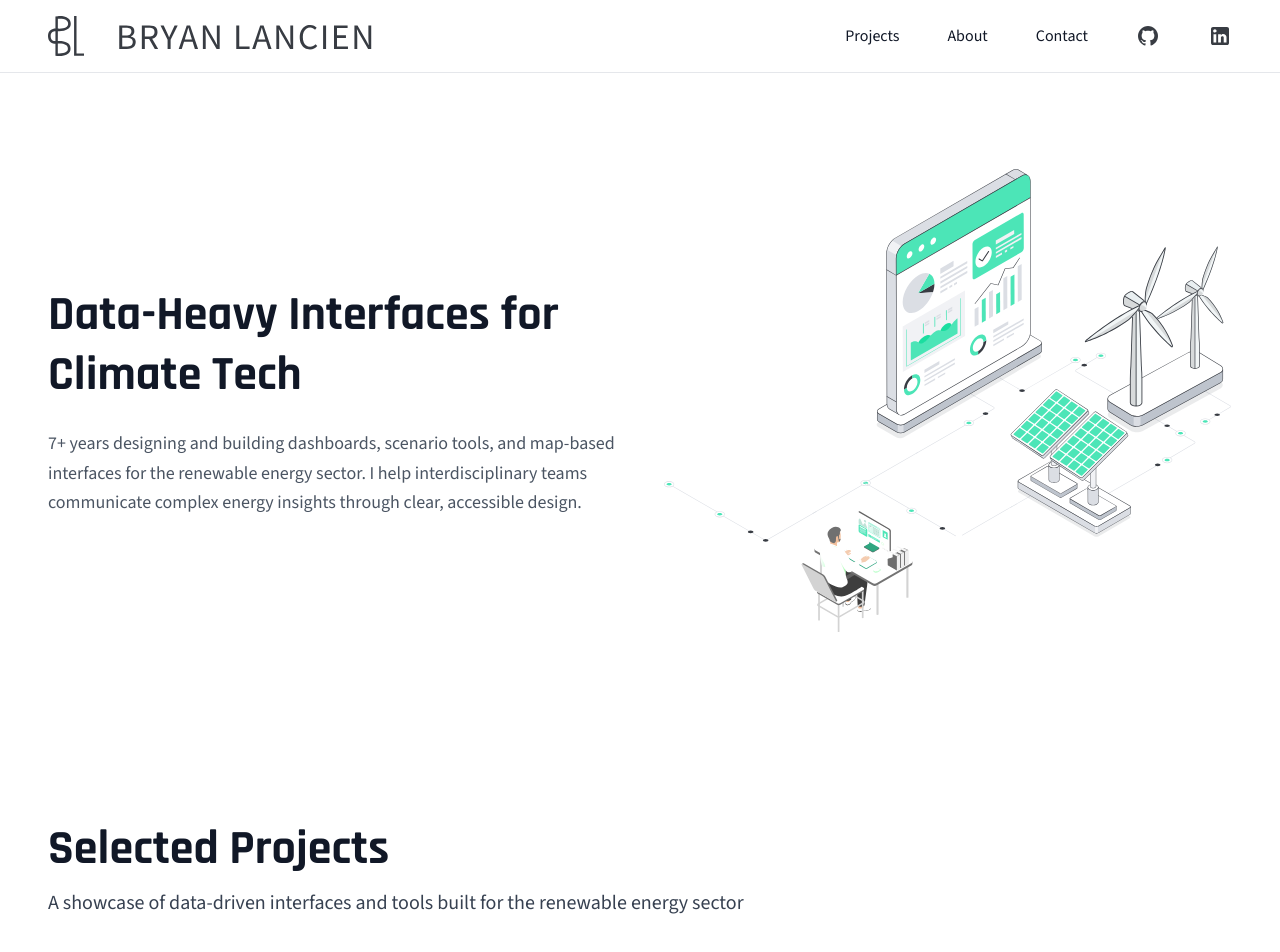
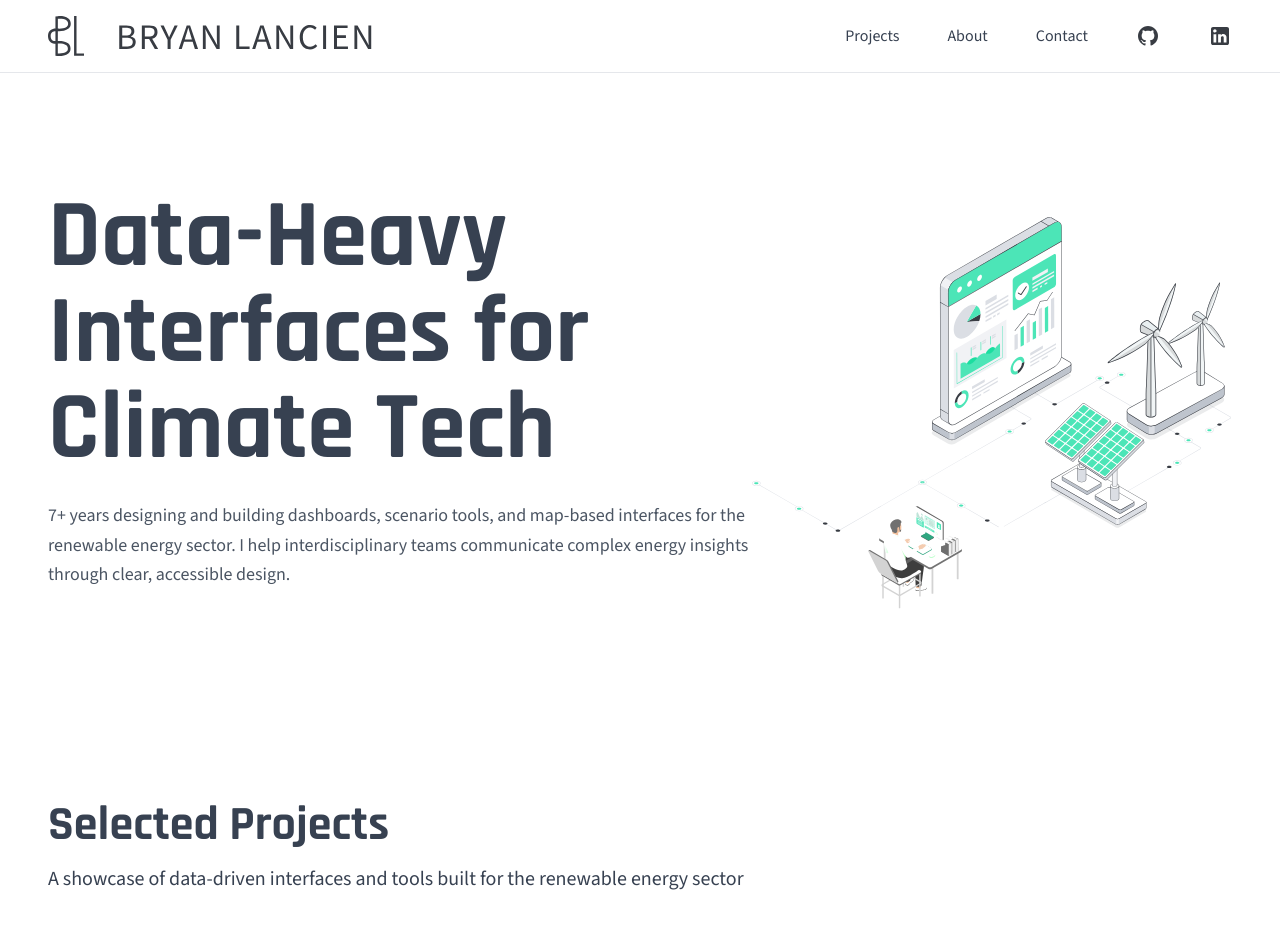
Before and after one commit to bmlancien/portfolio-2026, a React (Vite) app: page / in a window 1280 px wide. Shown: the top 952 px of the page. Built offline with nearby package versions, Linux system fonts and the light colour scheme.

Commit message:
Improve top navbar and hero

```diff
--- a/src/components/Contact.jsx
+++ b/src/components/Contact.jsx
@@ -5,14 +5,14 @@ const Contact = () => {
     <section id="contact" className="bg-white border-t border-gray-200">
       <div className="max-w-7xl mx-auto px-12 py-24">
         <div className="max-w-3xl mx-auto text-center">
-          <h2 className="text-4xl font-bold font-rajdhani text-gray-900 mb-6">Let's connect</h2>
+          <h2 className="text-4xl font-bold font-rajdhani text-gray-700 mb-6">Let's connect</h2>
           <p className="text-lg text-gray-700 mb-12">
             I'm always excited to explore new opportunities and collaborations, so if you have a project in mind
             or just want to brainstorm possibilities, don't hesitate to reach out!
           </p>
 
           {/* Contact Button */}
-          <button className="px-8 py-3 bg-gray-900 text-white font-medium font-rajdhani rounded-lg hover:bg-gray-800 transition">
+          <button className="px-8 py-3 bg-gray-700 text-white font-medium font-rajdhani rounded-lg hover:bg-gray-700 transition">
             Contact me
           </button>
         </div>
--- a/src/components/Hero.jsx
+++ b/src/components/Hero.jsx
@@ -3,11 +3,10 @@ import React from 'react';
 const Hero = () => {
   return (
     <section className="bg-white">
-      <div className="max-w-7xl mx-auto px-12 py-24">
-        <div className="grid grid-cols-2 gap-12 items-center">
-          {/* Left Content */}
+      <div className="max-w-8xl mx-auto px-6 lg:px-8 xl:px-12 py-12 md:py-24">
+        <div className="flex flex-col lg:flex-row items-center">
           <div>
-            <h1 className="text-5xl font-bold font-rajdhani text-gray-900 mb-6 leading-tight">
+            <h1 className="text-4xl md:text-6xl lg:text-7xl xl:text-8xl font-bold font-rajdhani text-gray-700 mb-6 leading-tight">
               Data-Heavy Interfaces for Climate Tech
             </h1>
             <p className="text-lg text-gray-600 leading-relaxed">
@@ -15,12 +14,8 @@ const Hero = () => {
               I help interdisciplinary teams communicate complex energy insights through clear, accessible design.
             </p>
           </div>
-
-          {/* Right Image Placeholder */}
-          <div className="flex items-center justify-center">
-            <div className="w-full">
-              <img src="/images/hero_img.svg" alt="Hero illustration" className="w-full h-auto" />
-            </div>
+          <div className="flex items-center justify-center w-full max-w-[20rem] md:max-w-[24rem] lg:max-w-[30rem] pt-12">
+            <img src="/images/hero_img.svg" alt="Hero illustration" className="w-full h-auto" />
           </div>
         </div>
       </div>
--- a/src/components/Navbar.jsx
+++ b/src/components/Navbar.jsx
@@ -3,7 +3,7 @@ import React from 'react';
 const Navbar = () => {
   return (
     <nav className="bg-white border-b border-gray-200">
-      <div className="max-w-7xl mx-auto px-12 py-4 flex items-center justify-between h-18">
+      <div className="max-w-8xl mx-auto px-6 lg:px-8 xl:px-12 py-4 flex items-center justify-between h-18">
         {/* Logo Section */}
         <div className="flex items-center gap-4">
           <img src="/images/logo.svg" alt="Logo" className="w-[327px] h-auto" />
@@ -11,21 +11,21 @@ const Navbar = () => {
 
         {/* Navigation Links and Social Icons */}
         <div className="flex items-center gap-12">
-          <a href="#projects" className="text-gray-900 font-medium hover:text-gray-600">
+          <a href="#projects" className="text-gray-700 font-medium hover:text-gray-600">
             Projects
           </a>
-          <a href="#about" className="text-gray-900 font-medium hover:text-gray-600">
+          <a href="#about" className="text-gray-700 font-medium hover:text-gray-600">
             About
           </a>
-          <a href="#contact" className="text-gray-900 font-medium hover:text-gray-600">
+          <a href="#contact" className="text-gray-700 font-medium hover:text-gray-600">
             Contact
           </a>
-          <a href="https://github.com/bmlancien" target="_blank" rel="noopener noreferrer" className="text-gray-900 hover:text-gray-600">
+          <a href="https://github.com/bmlancien" target="_blank" rel="noopener noreferrer" className="text-gray-700 hover:text-gray-600">
             <svg width="24" height="24" viewBox="0 0 24 24" fill="none" xmlns="http://www.w3.org/2000/svg">
               <path d="M12 2C10.6868 2 9.38642 2.25866 8.17317 2.7612C6.95991 3.26375 5.85752 4.00035 4.92893 4.92893C3.05357 6.8043 2 9.34784 2 12C2 16.42 4.87 20.17 8.84 21.5C9.34 21.58 9.5 21.27 9.5 21V19.31C6.73 19.91 6.14 17.97 6.14 17.97C5.68 16.81 5.03 16.5 5.03 16.5C4.12 15.88 5.1 15.9 5.1 15.9C6.1 15.97 6.63 16.93 6.63 16.93C7.5 18.45 8.97 18 9.54 17.76C9.63 17.11 9.89 16.67 10.17 16.42C7.95 16.17 5.62 15.31 5.62 11.5C5.62 10.39 6 9.5 6.65 8.79C6.55 8.54 6.2 7.5 6.75 6.15C6.75 6.15 7.59 5.88 9.5 7.17C10.29 6.95 11.15 6.84 12 6.84C12.85 6.84 13.71 6.95 14.5 7.17C16.41 5.88 17.25 6.15 17.25 6.15C17.8 7.5 17.45 8.54 17.35 8.79C18 9.5 18.38 10.39 18.38 11.5C18.38 15.32 16.04 16.16 13.81 16.41C14.17 16.72 14.5 17.33 14.5 18.26V21C14.5 21.27 14.66 21.59 15.17 21.5C19.14 20.16 22 16.42 22 12C22 10.6868 21.7413 9.38642 21.2388 8.17317C20.7362 6.95991 19.9997 5.85752 19.0711 4.92893C18.1425 4.00035 17.0401 3.26375 15.8268 2.7612C14.6136 2.25866 13.3132 2 12 2Z" fill="#383C43"/>
             </svg>
           </a>
-          <a href="https://www.linkedin.com/in/blancien/" target="_blank" rel="noopener noreferrer" className="text-gray-900 hover:text-gray-600">
+          <a href="https://www.linkedin.com/in/blancien/" target="_blank" rel="noopener noreferrer" className="text-gray-700 hover:text-gray-600">
             <svg width="24" height="24" viewBox="0 0 24 24" fill="none" xmlns="http://www.w3.org/2000/svg">
               <path d="M19 3C19.5304 3 20.0391 3.21071 20.4142 3.58579C20.7893 3.96086 21 4.46957 21 5V19C21 19.5304 20.7893 20.0391 20.4142 20.4142C20.0391 20.7893 19.5304 21 19 21H5C4.46957 21 3.96086 20.7893 3.58579 20.4142C3.21071 20.0391 3 19.5304 3 19V5C3 4.46957 3.21071 3.96086 3.58579 3.58579C3.96086 3.21071 4.46957 3 5 3H19ZM18.5 18.5V13.2C18.5 12.3354 18.1565 11.5062 17.5452 10.8948C16.9338 10.2835 16.1046 9.94 15.24 9.94C14.39 9.94 13.4 10.46 12.92 11.24V10.13H10.13V18.5H12.92V13.57C12.92 12.8 13.54 12.17 14.31 12.17C14.6813 12.17 15.0374 12.3175 15.2999 12.5801C15.5625 12.8426 15.71 13.1987 15.71 13.57V18.5H18.5ZM6.88 8.56C7.32556 8.56 7.75288 8.383 8.06794 8.06794C8.383 7.75288 8.56 7.32556 8.56 6.88C8.56 5.95 7.81 5.19 6.88 5.19C6.43178 5.19 6.00193 5.36805 5.68499 5.68499C5.36805 6.00193 5.19 6.43178 5.19 6.88C5.19 7.81 5.95 8.56 6.88 8.56ZM8.27 18.5V10.13H5.5V18.5H8.27Z" fill="#383C43"/>
             </svg>
--- a/src/components/ProjectCard.jsx
+++ b/src/components/ProjectCard.jsx
@@ -5,7 +5,7 @@ const ProjectCard = ({ projectNumber, title, description, imageUrl }) => {
     <div className="mb-24">
       <div className="mb-8">
         <p className="text-sm font-semibold text-gray-600 mb-2">Project {projectNumber}</p>
-        <h3 className="text-4xl font-bold font-rajdhani text-gray-900 mb-4">{title}</h3>
+        <h3 className="text-4xl font-bold font-rajdhani text-gray-700 mb-4">{title}</h3>
         <p className="text-lg text-gray-700 max-w-2xl">{description}</p>
       </div>
 
--- a/src/components/Projects.jsx
+++ b/src/components/Projects.jsx
@@ -35,7 +35,7 @@ const Projects = () => {
       <div className="max-w-7xl mx-auto px-12 py-24">
         {/* Section Header */}
         <div className="mb-24">
-          <h2 className="text-5xl font-bold font-rajdhani text-gray-900 mb-4">Selected Projects</h2>
+          <h2 className="text-5xl font-bold font-rajdhani text-gray-700 mb-4">Selected Projects</h2>
           <p className="text-xl text-gray-700">
             A showcase of data-driven interfaces and tools built for the renewable energy sector
           </p>
--- a/tailwind.config.js
+++ b/tailwind.config.js
@@ -9,6 +9,9 @@ export default {
       fontFamily: {
         rajdhani: ['Rajdhani', 'sans-serif'],
       },
+      maxWidth: {
+        '8xl': '96rem',
+      }
     },
   },
   plugins: [],
```
Also changed, not shown: src/components/Footer.jsx (+7 -7 lines).
